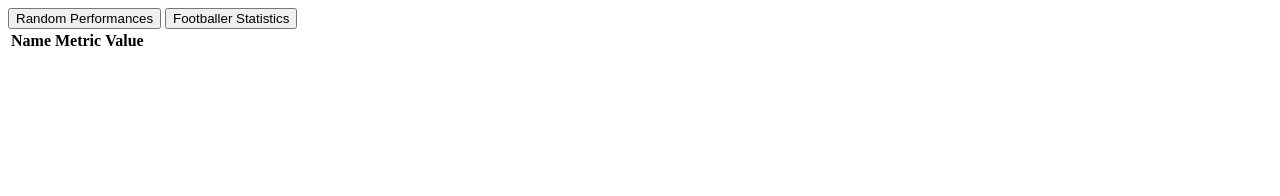
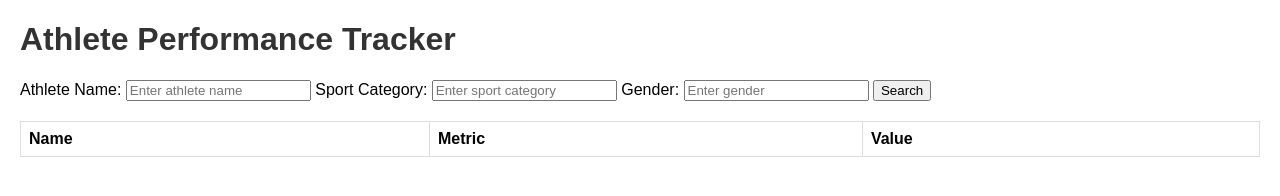
Before and after one commit to billsanthony/stats-app, a plain HTML site: page index.html in a window 1280 px wide. Drawn offline with Linux system fonts and the light colour scheme.

Commit message:
Update index.html

```diff
--- a/index.html
+++ b/index.html
@@ -1,13 +1,64 @@
-<!-- Add these lines inside the <body> tag -->
+<!DOCTYPE html>
+<html lang="en">
+<head>
+    <meta charset="UTF-8">
+    <meta name="viewport" content="width=device-width, initial-scale=1.0">
+    <title>Athlete Performance Tracker</title>
+    <style>
+        body {
+            font-family: 'Arial', sans-serif;
+            margin: 20px;
+        }
 
-<div id="tabs">
-    <button class="tab" onclick="showRandomPerformances()">Random Performances</button>
-    <button class="tab" onclick="showFootballerStatistics()">Footballer Statistics</button>
-    <!-- Add more buttons for additional tabs -->
+        h1 {
+            color: #333;
+        }
 
-    <div id="performanceList">
-        <!-- Data will be displayed here -->
+        #performanceList {
+            margin-top: 20px;
+        }
+
+        #performanceTable {
+            margin-top: 20px;
+            width: 100%;
+            border-collapse: collapse;
+        }
+
+        #performanceTable th, #performanceTable td {
+            border: 1px solid #ddd;
+            padding: 8px;
+            text-align: left;
+        }
+
+        #searchInput {
+            margin-top: 20px;
+            padding: 8px;
+        }
+
+        #searchButton {
+            margin-top: 10px;
+            padding: 8px;
+            cursor: pointer;
+        }
+    </style>
+</head>
+<body>
+    <h1>Athlete Performance Tracker</h1>
+
+    <div>
+        <label for="athleteName">Athlete Name:</label>
+        <input type="text" id="athleteName" placeholder="Enter athlete name">
+
+        <label for="sportCategory">Sport Category:</label>
+        <input type="text" id="sportCategory" placeholder="Enter sport category">
+
+        <label for="gender">Gender:</label>
+        <input type="text" id="gender" placeholder="Enter gender">
+
+        <button onclick="searchAthlete()">Search</button>
     </div>
+
+    <div id="performanceList"></div>
 
     <table id="performanceTable">
         <thead>
@@ -17,10 +68,9 @@
                 <th>Value</th>
             </tr>
         </thead>
-        <tbody id="performanceTableBody">
-            <!-- Table rows will be dynamically populated -->
-        </tbody>
+        <tbody id="performanceTableBody"></tbody>
     </table>
-</div>
 
-<script src="app.js"></script>
+    <script src="app.js"></script>
+</body>
+</html>
```
